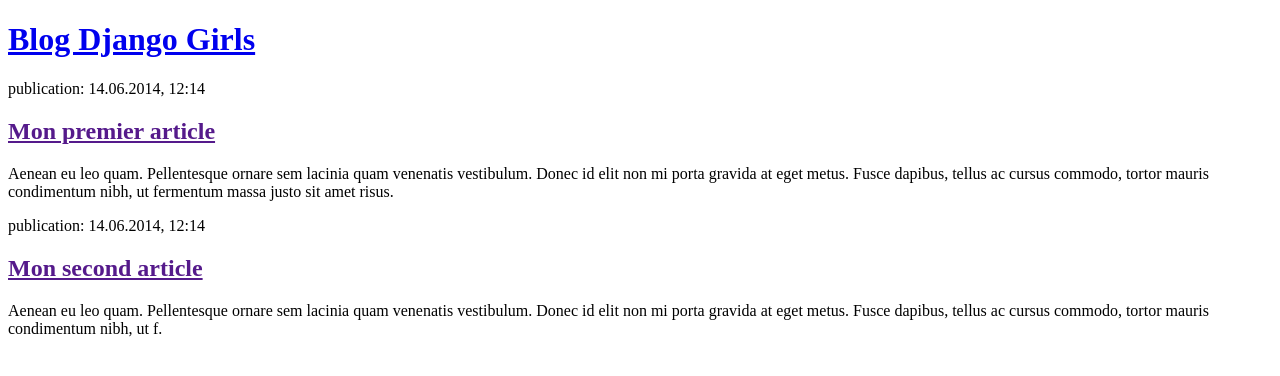
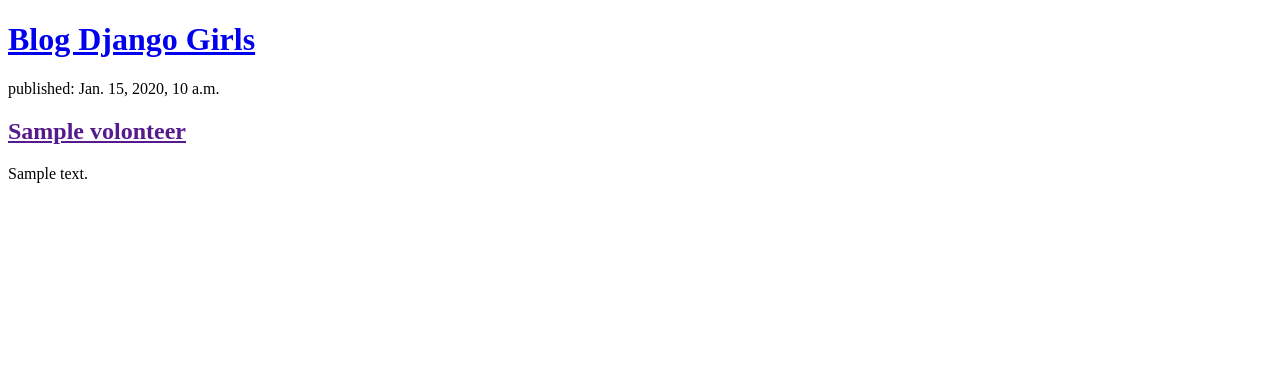
Before and after one commit to Ngourndii-dev/school-supply-support, a Django app: page / in a window 1280 px wide. Shown: the top 376 px of the page. Run offline with Django 5.2, Linux system fonts and the light colour scheme; tables that the repository leaves empty hold one stand-in row (values such as "Sample post").

Commit message:
Modification des templates to afficher les posts contenus dans la base de données.

```diff
--- a/blog/templates/blog/post_list.html
+++ b/blog/templates/blog/post_list.html
@@ -8,16 +8,14 @@
             <h1><a href="/">Blog Django Girls</a></h1>
         </header>
 
+        {% for post in posts %}
         <article>
-            <time>publication: 14.06.2014, 12:14</time>
-            <h2><a href="">Mon premier article</a></h2>
-            <p>Aenean eu leo quam. Pellentesque ornare sem lacinia quam venenatis vestibulum. Donec id elit non mi porta gravida at eget metus. Fusce dapibus, tellus ac cursus commodo, tortor mauris condimentum nibh, ut fermentum massa justo sit amet risus.</p>
+            <time>published: {{ post.published_date }}</time>
+            <h2><a href="">{{ post.title }}</a></h2>
+            <p>{{ post.text|linebreaksbr }}</p>
         </article>
+    {% endfor %}
 
-        <article>
-            <time>publication: 14.06.2014, 12:14</time>
-            <h2><a href="">Mon second article</a></h2>
-            <p>Aenean eu leo quam. Pellentesque ornare sem lacinia quam venenatis vestibulum. Donec id elit non mi porta gravida at eget metus. Fusce dapibus, tellus ac cursus commodo, tortor mauris condimentum nibh, ut f.</p>
-        </article>
+
     </body>
 </html>
--- a/blog/views.py
+++ b/blog/views.py
@@ -1,4 +1,7 @@
 from django.shortcuts import render
+from django.utils import timezone
+from .models import Volonteer
 
 def post_list(request):
-    return render(request, 'blog/post_list.html', {})
+    posts = Volonteer.objects.filter(published_date__lte=timezone.now()).order_by('published_date')
+    return render(request, 'blog/post_list.html', {'posts': posts})
```
